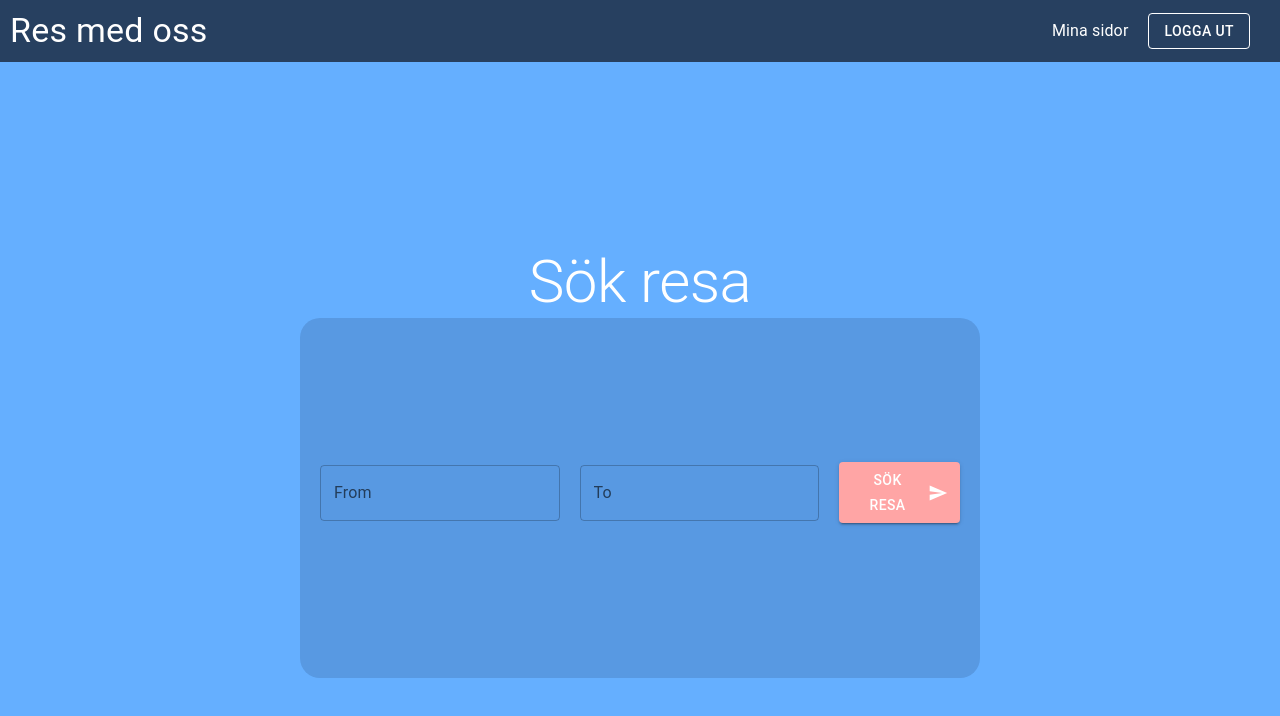
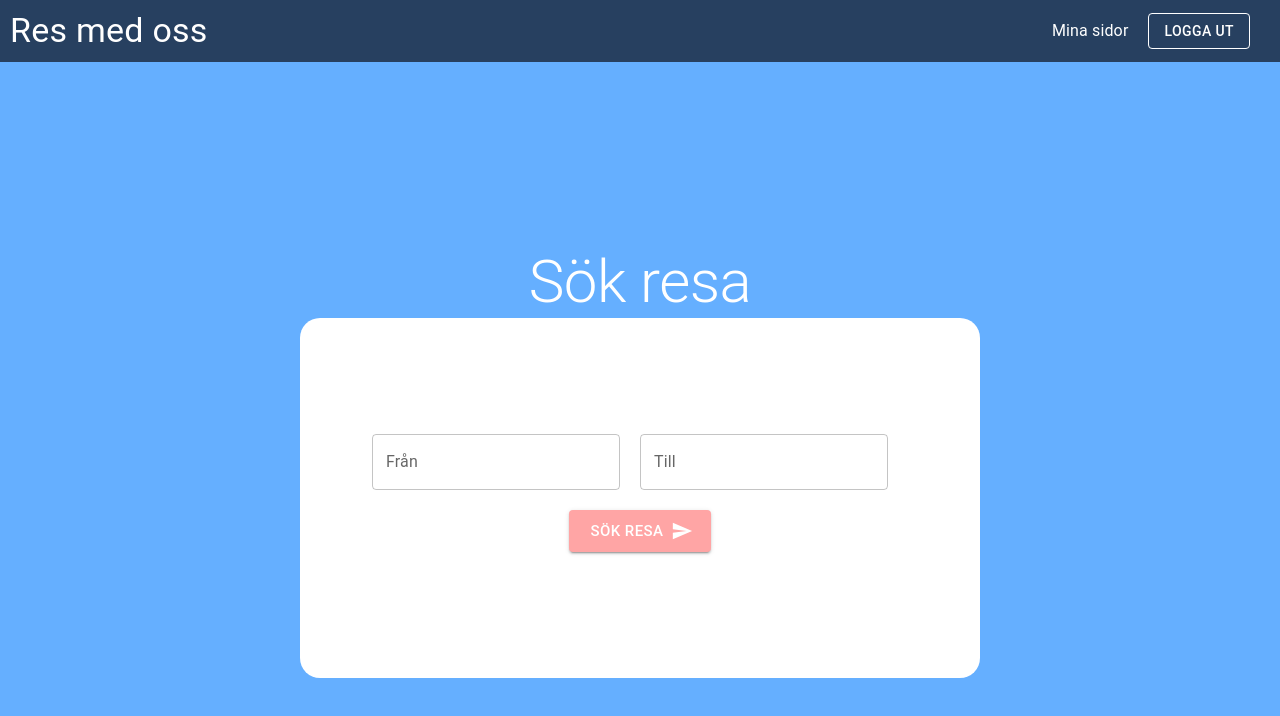
Before and after one commit to oscarolsson94/grupp8-travel-app, a React (Create React App) app in the folder client/: page / in a window 1280 px wide. Shown: the top 716 px of the page. Built offline with nearby package versions, Linux system fonts and the light colour scheme; sample sign-in values are in the browser's storage.

Commit message:
date and time picker

```diff
--- a/client/package.json
+++ b/client/package.json
@@ -3,15 +3,18 @@
   "version": "0.1.0",
   "private": true,
   "dependencies": {
+    "@date-io/date-fns": "^2.11.0",
     "@emotion/react": "^11.4.1",
     "@emotion/styled": "^11.3.0",
     "@material-ui/core": "^4.12.3",
     "@mui/icons-material": "^5.0.1",
+    "@mui/lab": "^5.0.0-alpha.61",
     "@mui/material": "^5.0.1",
     "@testing-library/jest-dom": "^5.14.1",
     "@testing-library/react": "^11.2.7",
     "@testing-library/user-event": "^12.8.3",
     "axios": "^0.21.4",
+    "date-fns": "^2.27.0",
     "react": "^17.0.2",
     "react-dom": "^17.0.2",
     "react-icons": "^4.3.1",
--- a/client/src/pages/Landing.jsx
+++ b/client/src/pages/Landing.jsx
@@ -7,6 +7,10 @@
 import Typography from "@mui/material/Typography";
 import SendIcon from "@mui/icons-material/Send";
 import { TripItem } from "../components/Landing/TripItem";
+import LocalizationProvider from "@mui/lab/LocalizationProvider";
+import AdapterDateFns from "@mui/lab/AdapterDateFns";
+import TimePicker from "@mui/lab/TimePicker";
+import DesktopDatePicker from "@mui/lab/DesktopDatePicker";
 
 const heroDivStyle = {
   display: "flex",
@@ -24,7 +28,7 @@
   alignItems: "center",
   minHeight: "40vh",
   width: "50%",
-    background: "#5899E2",
+  background: "white",
   padding: 20,
   borderRadius: 20,
 };
@@ -34,6 +38,8 @@
   const [trips, setTrips] = useState([]);
   const [fromLocation, setFromLocation] = useState("");
   const [toLocation, setToLocation] = useState("");
+  const [date, setDate] = useState(new Date("2021-12-18T21:11:54"));
+  const [time, setTime] = useState(new Date("2021-12-18T21:11:54"));
 
   const handleSearch = async () => {
     const response = await axios.get(
@@ -65,21 +71,56 @@
         >
           <TextField
             style={paddingRight}
-                        label="From"
+            label="Från"
             variant="outlined"
             onChange={(e) => setFromLocation(e.target.value)}
           ></TextField>
           <TextField
             style={paddingRight}
-                        label="To"
+            label="Till"
             variant="outlined"
             onChange={(e) => setToLocation(e.target.value)}
           ></TextField>
+        </div>
+        <div
+          style={{
+            display: "flex",
+            justifyContent: "center",
+            alignItems: "center",
+            marginBottom: 10,
+          }}
+        >
+          <LocalizationProvider dateAdapter={AdapterDateFns}>
+            <DesktopDatePicker
+              label="Date desktop"
+              inputFormat="MM/dd/yyyy"
+              value={date}
+              onChange={(date) => setDate(date)}
+              renderInput={(params) => <TextField {...params} />}
+            />
+            <TimePicker
+              ampm={false}
+              label="Time"
+              value={time}
+              onChange={(time) => setTime(time)}
+              renderInput={(params) => <TextField {...params} />}
+            />
+          </LocalizationProvider>
+        </div>
+        <div
+          style={{
+            display: "flex",
+            justifyContent: "center",
+            alignItems: "center",
+            marginBottom: 10,
+          }}
+        >
           <Button
             endIcon={<SendIcon />}
             variant="contained"
             onClick={handleSearch}
             style={{ background: "#FFA5A5" }}
+            size="large"
           >
             Sök Resa
           </Button>
```
Also changed, not shown: 1 other file (tests, documents, lock files or other folders). Lines whose indentation alone changed are shown as unchanged.
